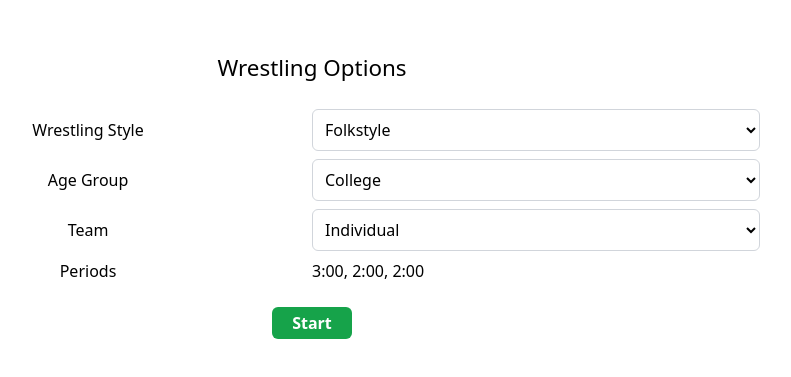
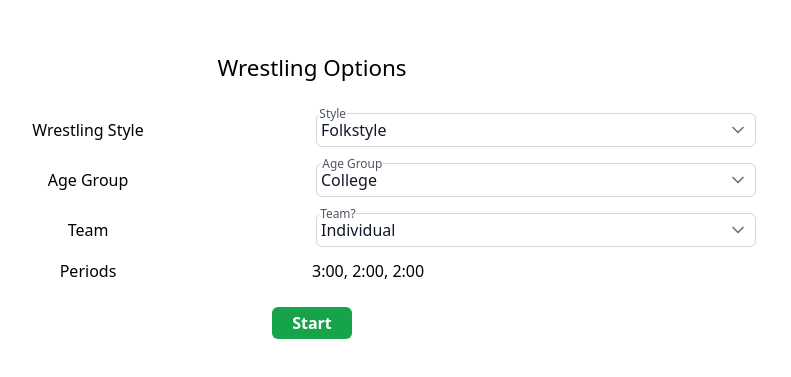
Before and after one commit to smkn-esdikay/pintv-sv2, a Svelte app: page / in a window 1280 px wide. Shown: the part 187-564 px from the top of the page, without its empty margins (328-1119 px from the left). Built offline with nearby package versions, Linux system fonts and the light colour scheme.

Commit message:
dropdowns now have a floating label

```diff
--- a/src/components/Color.svelte
+++ b/src/components/Color.svelte
@@ -22,6 +22,7 @@
 
 <div class="w-full">
   <ZonkDropdown
+    placeholder="Color"
     value={selected}
     options={colors}
     className="w-full"
--- a/src/components/Position.svelte
+++ b/src/components/Position.svelte
@@ -23,6 +23,7 @@
 
 <div class="w-full">
   <ZonkDropdown
+    placeholder="Position"
     value={selected}
     options={positions}
     className="w-full"
--- a/src/components/_UI/ZonkDropdown.svelte
+++ b/src/components/_UI/ZonkDropdown.svelte
@@ -1,4 +1,7 @@
 <script lang="ts">
+  import { randomId } from '@/lib/math';
+  import { ChevronDown, ChevronUp } from '@lucide/svelte';
+
   interface Option {
     value: string | number | boolean | null;
     label: string;
@@ -9,6 +12,7 @@
     options: Option[];
     placeholder?: string;
     disabled?: boolean;
+    size?: 'sm' | 'md' | 'lg';
     className?: string;
     onchange?: (newValue: string | number | boolean | null) => void;
   }
@@ -18,9 +22,28 @@
     options,
     placeholder = "",
     disabled = false,
+    size = 'md',
     className = "",
     onchange
   }: Props = $props();
+
+  const selectId = randomId();
+  let isFocused = $state(false);
+  let selectElement: HTMLSelectElement;
+
+  let containerClasses = $derived(
+    `dropdown-container ${size} ${className}`.trim()
+  );
+
+  let selectClasses = $derived(
+    `base ${size}`.trim()
+  );
+
+  let hasValue = $derived(value !== null && value !== "");
+
+  let floatingLabelClasses = $derived(
+    `floating-label ${size} ${hasValue || isFocused ? 'show' : 'hide'}`
+  );
 
   const handleChange = (event: Event) => {
     const target = event.target as HTMLSelectElement;
@@ -35,20 +58,35 @@
 
     value = newValue;
     onchange?.(newValue);
+
+    // Blur the select element after selection
+    target.blur();
+  }
+
+  function handleFocus() {
+    isFocused = true;
+  }
+
+  function handleBlur() {
+    isFocused = false;
   }
 
   let selectValue = $derived(value === null ? "" : String(value));
-
 </script>
 
+<div class={containerClasses}>
   <select
+    bind:this={selectElement}
+    id={selectId}
     value={selectValue}
     {disabled}
-  class={`${className}`}
+    class={selectClasses}
     onchange={handleChange}
+    onfocus={handleFocus}
+    onblur={handleBlur}
   >
-  {#if placeholder}
-    <option value="" disabled>{placeholder}</option>
+    {#if !hasValue}
+      <option value="" disabled hidden></option>
     {/if}
 
     {#each options as option}
@@ -58,13 +96,31 @@
     {/each}
   </select>
 
+  <div class="dropdown-icon">
+    {#if isFocused}
+      <ChevronUp size={20} class={disabled ? "text-gray-400" : "text-gray-500"} />
+    {:else}
+      <ChevronDown size={20} class={disabled ? "text-gray-400" : "text-gray-500"} />
+    {/if}
+  </div>
+
+  {#if placeholder}
+    <label for={selectId} class={floatingLabelClasses}>
+      {placeholder}
+    </label>
+  {/if}
+</div>
+
 <style>
-  select {
-    @apply p-2
-      min-w-[100px]
+  .dropdown-container {
+    @apply relative w-full;
+  }
+
+  .base {
+    @apply w-full
       border border-gray-300
       rounded-md bg-white
-      text-base
+      text-base text-gray-900
       focus:outline-none
       focus:border-blue-500
       focus:ring-2
@@ -72,7 +128,104 @@
       disabled:bg-gray-100
       disabled:text-gray-500
       disabled:cursor-not-allowed
+      disabled:border-gray-200
+      transition-colors duration-150
+      appearance-none
+      cursor-pointer
+    ;
+    padding-right: 2.5rem;
+  }
+
+  .dropdown-icon {
+    @apply absolute right-3 top-1/2
+      pointer-events-none
+      transform -translate-y-1/2
+      transition-transform duration-150
     ;
   }
 
+  .sm {
+    @apply px-1 py-1 text-sm;
+  }
+
+  .md {
+    @apply px-1 py-1 text-base;
+  }
+
+  .lg {
+    @apply px-1 py-1 text-lg;
+  }
+
+  /* Focus styles for better accessibility */
+  .base:focus {
+    box-shadow: 0 0 0 3px rgba(59, 130, 246, 0.1);
+  }
+
+  /* Floating label styles */
+  .floating-label {
+    @apply absolute left-0
+      bg-white p-[1px]
+      rounded-md
+      text-gray-600
+      pointer-events-none
+      transition-all duration-200 ease-out
+      transform-gpu
+    ;
+  }
+
+  .floating-label.sm {
+    @apply text-xs;
+  }
+
+  .floating-label.md {
+    @apply text-sm;
+  }
+
+  .floating-label.lg {
+    @apply text-base;
+  }
+
+  /* Floating label positioning */
+  .floating-label.sm.show {
+    @apply -top-1.5 left-1;
+    transform: translateY(0) scale(0.85);
+  }
+
+  .floating-label.md.show {
+    @apply -top-1.5 left-1;
+    transform: translateY(0) scale(0.85);
+  }
+
+  .floating-label.lg.show {
+    @apply -top-1.5 left-1;
+    transform: translateY(0) scale(0.85);
+  }
+
+  .floating-label.hide {
+    @apply opacity-0;
+    transform: translateY(0) scale(1);
+  }
+
+  /* Error state (can be added via className prop) */
+  :global(.error .base) {
+    @apply border-red-500 focus:border-red-500 focus:ring-red-200;
+  }
+
+  :global(.error .floating-label) {
+    @apply text-red-500;
+  }
+
+  /* Success state (can be added via className prop) */
+  :global(.success .base) {
+    @apply border-green-500 focus:border-green-500 focus:ring-green-200;
+  }
+
+  :global(.success .floating-label) {
+    @apply text-green-500;
+  }
+
+  /* When select is focused, make sure floating label stays visible */
+  .dropdown-container:focus-within .floating-label.show {
+    @apply text-blue-500;
+  }
 </style>
--- a/src/pages/Selector.svelte
+++ b/src/pages/Selector.svelte
@@ -88,6 +88,7 @@
         <div id="dropdowns" class="grid grid-cols-2 gap-y-2 items-center w-full">
           <div class="text-center">Wrestling Style</div>
           <ZonkDropdown
+            placeholder="Style"
             bind:value={selectedStyle}
             options={wrestlingTypeOptions}
           />
@@ -95,17 +96,26 @@
           {#if !!ageOptions && ageOptions.length > 0}
             <div class="text-center">Age Group</div>
             <ZonkDropdown
+              placeholder="Age Group"
               bind:value={selectedAge as string}
               options={ageOptions as {label: string, value: string}[]}
             />
           {/if}
 
           <div class="text-center">Team</div>
-          <ZonkDropdown bind:value={selectedTeam} options={teamOptions} />
+          <ZonkDropdown
+            placeholder="Team?"
+            bind:value={selectedTeam}
+            options={teamOptions}
+          />
 
           <div class="text-center">Periods</div>
           {#if !!showSelectTime}
-            <ZonkDropdown bind:value={selectedTime} options={timeOptions} />
+            <ZonkDropdown
+              placeholder="Periods"
+              bind:value={selectedTime}
+              options={timeOptions}
+            />
           {:else}
             <div>{formatSecondsArray(folkstyleCollegeTimes)}</div>
           {/if}
```
Lines whose indentation alone changed are shown as unchanged.
